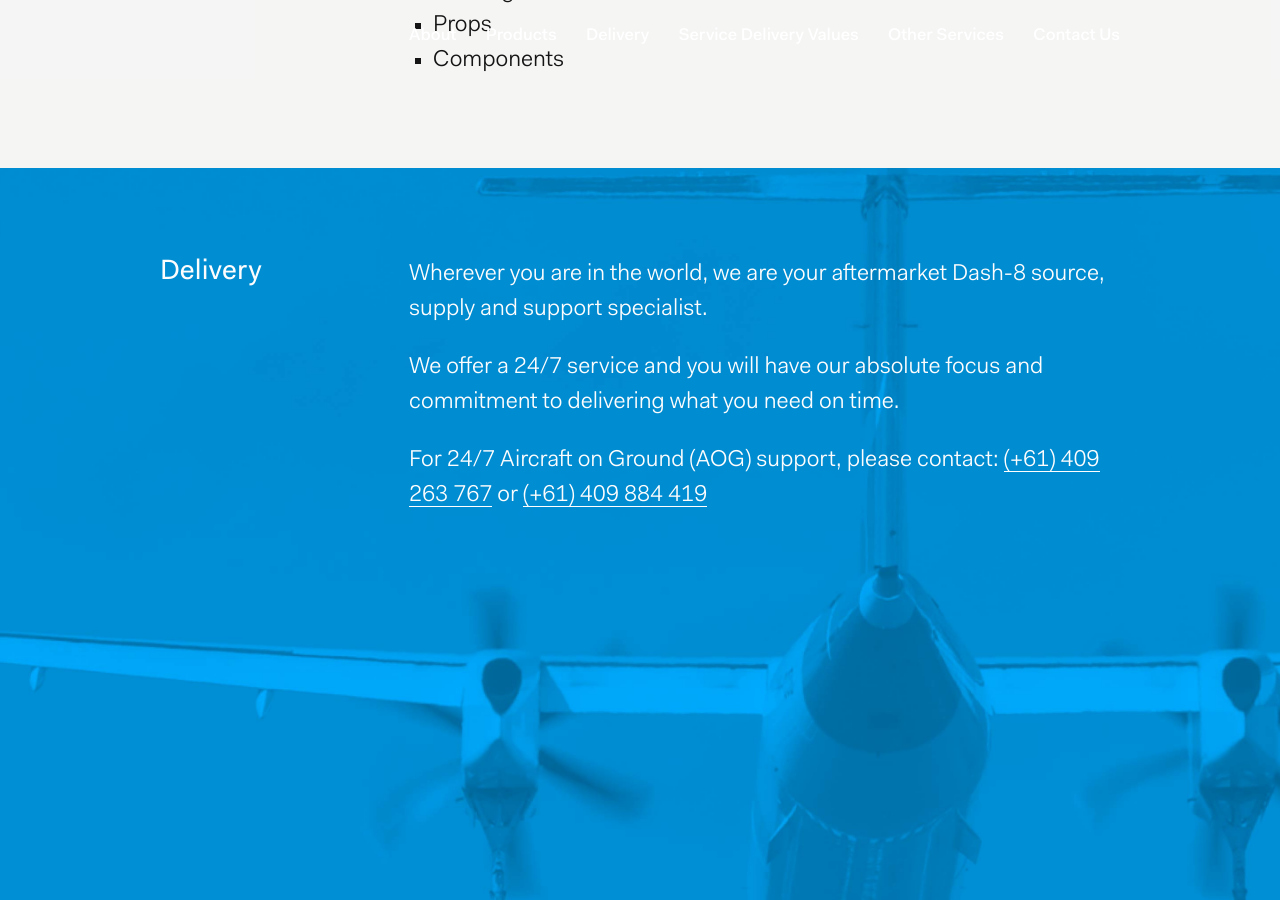
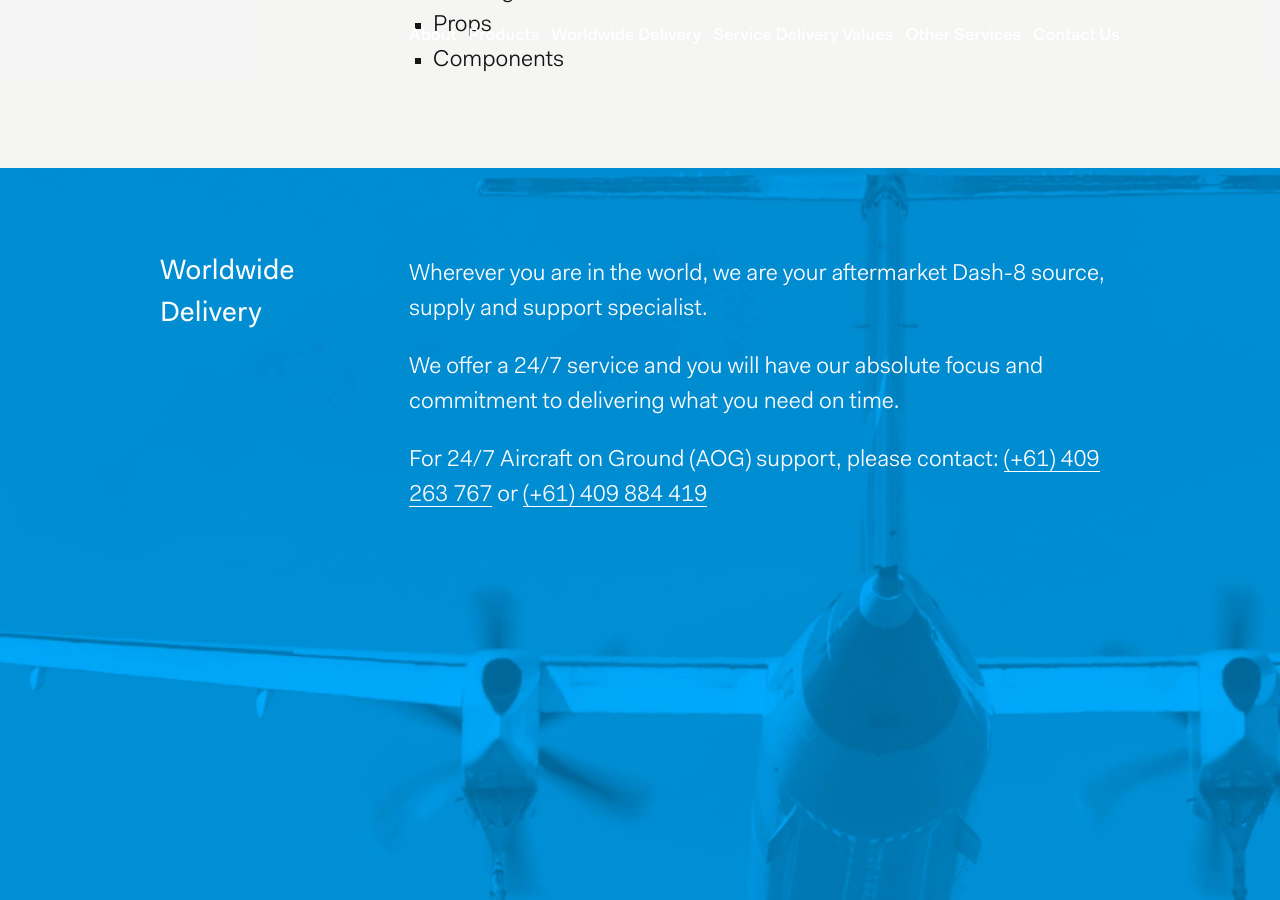
Before and after one commit to callumflack/wild-aviation, a Jekyll site: the page built from index.md, in a window 1280 px wide and 900 px high, scrolled down 2462 px. Built offline with Jekyll 4.4.1, drawn with Linux system fonts in a browser that asks for light colours; nearby versions of some CDN libraries.

Commit message:
update section heading 'delivery' to 'worldwide delivery'

```diff
--- a/_layouts/index.html
+++ b/_layouts/index.html
@@ -40,7 +40,7 @@ layout: default
                             <!-- manual html setup to manipulate wording on mobile -->
                             <div class="c-nav-item"><a href="#About">About</a></div>
                             <div class="c-nav-item"><a href="#Products">Products</a></div>
-                            <div class="c-nav-item"><a href="#Delivery">Delivery</a></div>
+                            <div class="c-nav-item"><a href="#WorldwideDelivery"><span class="u-smDown-hide">Worldwide </span>Delivery</a></div>
                             <div class="c-nav-item"><a href="#ServiceDeliveryValues"><span class="u-smDown-hide">Service Delivery </span>Values</a></div>
                             <div class="c-nav-item"><a href="#OtherServices"><span class="u-smDown-hide">Other </span>Services</a></div>
                             <div class="c-nav-item"><a href="#ContactUs">Contact<span class="u-smDown-hide"> Us</span></a></div>
--- a/index.md
+++ b/index.md
@@ -35,7 +35,7 @@ sections:
         - Props
         - Components
 
-  - title: Delivery
+  - title: Worldwide Delivery
     background: delivery.jpg
     copy: |
         Wherever you are in the world, we are your aftermarket Dash-8 source, supply and support specialist.
```
